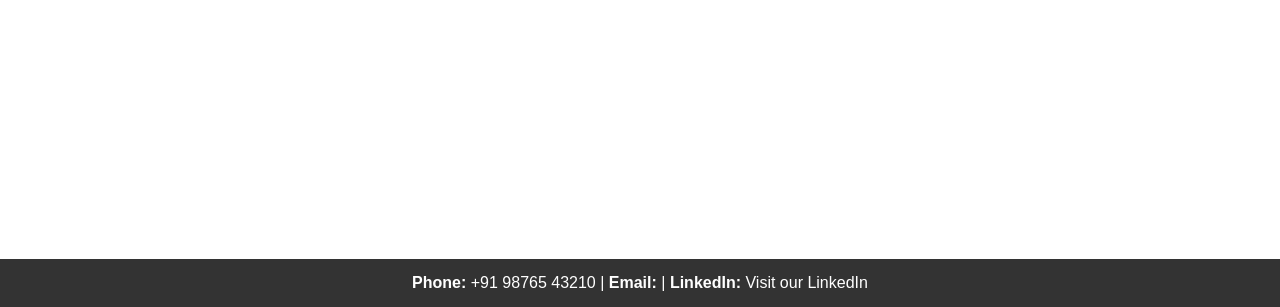
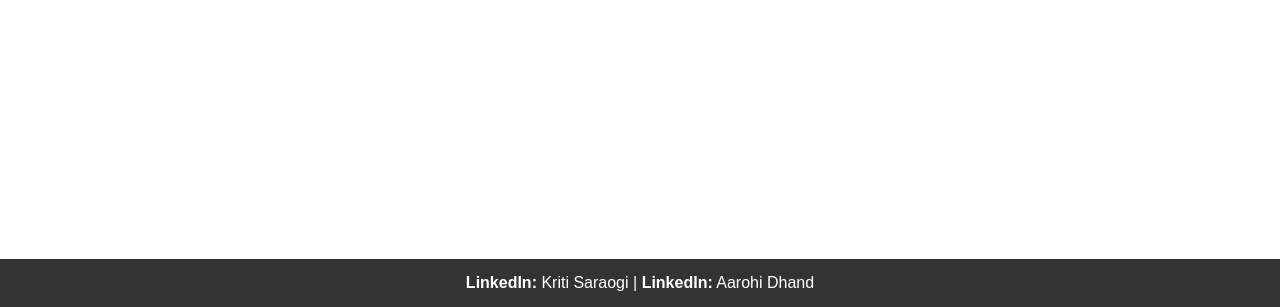
Before and after one commit to aarohidhand/brewtforce, a plain HTML site: page index.html in a window 1280 px wide. Shown: the part 493-800 px from the top of the page. Drawn offline with Linux system fonts and the light colour scheme; some packages are replaced by stand-ins of ours; a script that the page names is missing.

Commit message:
Update index.html

```diff
--- a/index.html
+++ b/index.html
@@ -33,9 +33,8 @@
 
   <!-- Footer -->
  <footer id="contact" style="background:rgba(0,0,0,0.8);color:white;text-align:center;padding:15px 0;">
-  <span><strong>Phone:</strong> +91 98765 43210</span> |
-  <span><strong>Email:</strong> </span> |
-  <span><strong>LinkedIn:</strong> <a href="" target="_blank" style="color:white;text-decoration:none;">Visit our LinkedIn</a></span>
+  <span><strong>LinkedIn:</strong> <a href= "www.linkedin.com/in/kriti-saraogi-147635324" style="color:white;text-decoration:none;">Kriti Saraogi</a></span> |
+   <span><strong>LinkedIn:</strong> <a href= "https://www.linkedin.com/in/aarohi-dhand-262178310/" style="color:white;text-decoration:none;">Aarohi Dhand</a></span>
 </footer>
 
   <!-- Spline script -->
```
